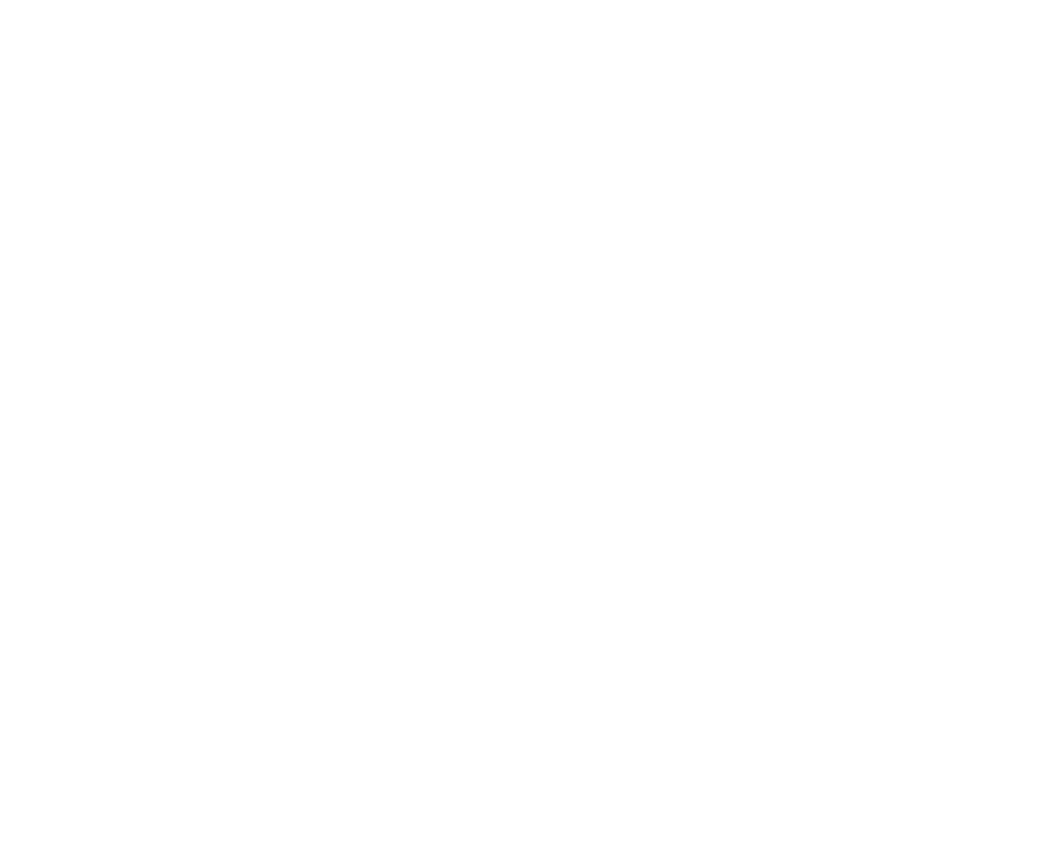
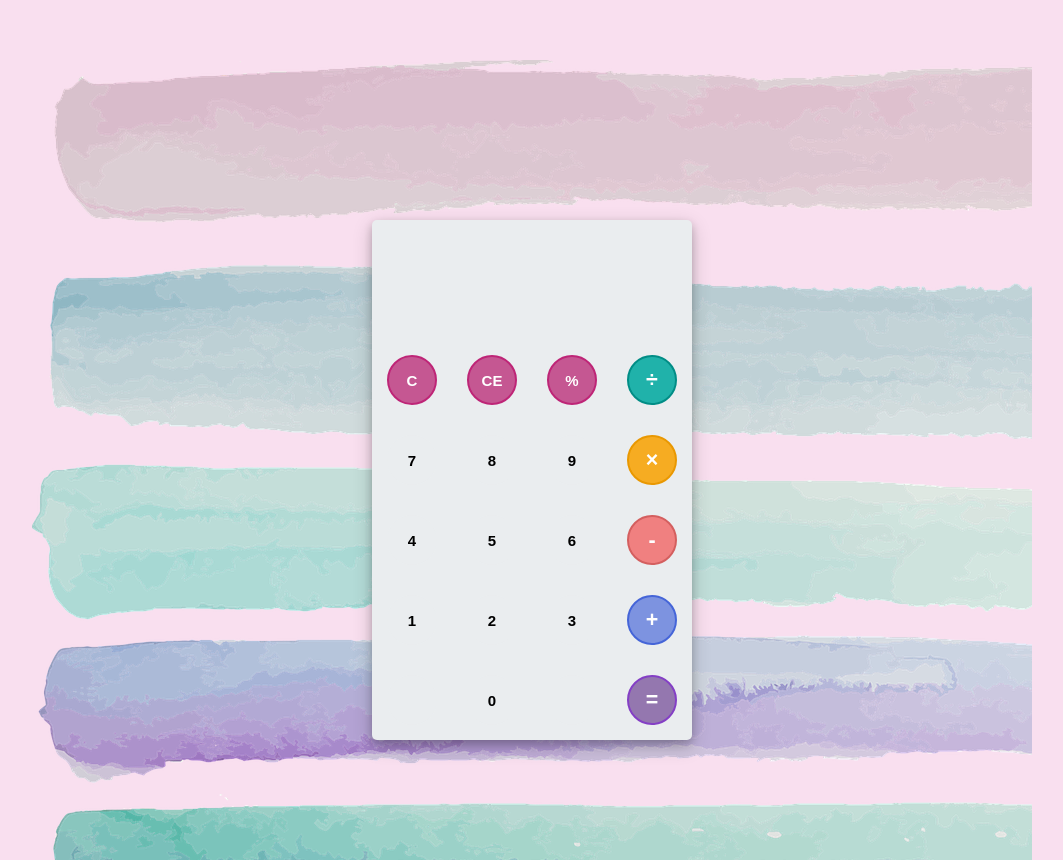
Before and after one commit to fluffykelpie/Simple-Calculator, a plain HTML site: page index.html in a window 1280 px wide. Shown: the whole page, without its empty margins (108-1171 px from the left). Before the commit the page ends 800 px from the top, so only its background shows below. Drawn offline with Linux system fonts and the light colour scheme.

Commit message:
finalize simple calculator
- Modify CSS file
- Modify HTML file
- Modify Javascript file
- Add background image

```diff
--- a/index.html
+++ b/index.html
@@ -4,10 +4,44 @@
     <meta charset="UTF-8">
     <meta name="viewport" content="width=device-width, initial-scale=1.0">
     <link rel="stylesheet" href="./style.css" type="text/css">
+    <link rel="stylesheet" href="https://fonts.googleapis.com/css?family=Open+Sans:600,700" rel="stylesheet">
     <title>Simple Calculator</title>
 </head>
 <body>
-
-  <link rel="stylesheet" href="./script.js">
+    <div id="container">
+        <div id="calculator">
+            <div id="result">
+                <div id="history">
+                    <p id="history-value"></p>
+                </div>
+                <div id="output">
+                    <p id="output-value"></p>
+                </div>
+            </div>
+            <div id="keyboard">
+                <button class="operator" id="clear">C</button>
+                <button class="operator" id="backspace">CE</button>
+                <button class="operator" id="%">%</button>
+                <button class="operator" id="/">&#247;</button>
+                <button class="number" id="7">7</button>
+                <button class="number" id="8">8</button>
+                <button class="number" id="9">9</button>
+                <button class="operator" id="*">&times;</button>
+                <button class="number" id="4">4</button>
+                <button class="number" id="5">5</button>
+                <button class="number" id="6">6</button>
+                <button class="operator" id="-">-</button>
+                <button class="number" id="1">1</button>
+                <button class="number" id="2">2</button>
+                <button class="number" id="3">3</button>
+                <button class="operator" id="+">+</button>
+                <button class="empty" id="empty"></button>
+                <button class="number" id="0">0</button>
+                <button class="empty" id="empty"></button>
+                <button class="operator" id="=">=</button>
+            </div>
+        </div>
+    </div>
+  <script src="./script.js"></script>
 </body>
 </html>
--- a/script.js
+++ b/script.js
@@ -0,0 +1,88 @@
+function getHistory () {
+   return document.getElementById("history-value").innerText;
+}
+
+function printHistory(num) {
+    document.getElementById("history-value").innerText=num;
+}
+
+function getOutput(){
+    return document.getElementById("output-value").innerText;
+}
+
+function printOutput(num){
+    if (num == ""){
+        document.getElementById("output-value").innerText=num;
+    }else {
+        document.getElementById("output-value").innerText=getFormattedNumber(num);
+    }
+}
+
+function getFormattedNumber(num){
+    if (num == "-"){
+        return "";
+    }
+
+    let n = Number(num);
+    let value = n.toLocaleString("en");
+    return value;
+}
+
+function reverseNumberFormat(num){
+    return Number(num.replace(/,/g, ''));
+}
+
+let operator = document.getElementsByClassName("operator");
+for (let i = 0; i < operator.length; i++){
+    operator[i].addEventListener('click', function(){
+        if (this.id=="clear"){ // if operator has id clear
+            printHistory(""); // print history ""
+            printOutput(""); // print outpur ""
+        }
+        else if(this.id=="backspace"){ // if operator has id backspace
+            let output = reverseNumberFormat(getOutput()).toString();
+            if(output){ // if outpur has a value
+                output=output.substr(0,output.length-1); // substract 1 number of the given value
+                printOutput(output); // print the remaining output
+            }
+        }
+        else {
+            let output = getOutput();
+            let history = getHistory();
+
+                if(output == "" &&history!= ""){
+                    if(isNaN(history[history.length-1])){
+                        history = history.substr(0, history.length-1);
+                    }
+                }
+
+                if (output != "" || history != ""){
+                    output = output == ""?
+                    output:reverseNumberFormat(output);
+                    history=history+output;
+
+                    if(this.id == "="){ // if value is =
+                        let result = eval(history); // evaluate history
+                        printOutput(result);
+                        printHistory("");
+                    }
+                    else {
+                        history = history + this.id;
+                        printHistory(history);
+                        printOutput("");
+                    }
+                }
+            }
+        });
+}
+
+let number = document.getElementsByClassName("number");
+for (let i = 0; i < number.length; i++){
+    number[i].addEventListener('click', function(){
+        let output = reverseNumberFormat(getOutput());
+        if(output!=NaN){ // if output is a number
+            output= output + this.id;
+            printOutput(output);
+        }
+    });
+}
--- a/style.css
+++ b/style.css
@@ -0,0 +1,137 @@
+html, body {
+    padding: 0;
+    margin: 0;
+}
+
+html {
+    font-size: 1em;
+    height: 100vh;
+}
+
+body {
+    font-family: 'Open Sans', sans-serif;
+    background-color:rgba(248, 214, 235, 0.767);
+    font-size: 100%;
+}
+
+#container {
+    width: 1000px;
+    height: 800px;
+    background: linear-gradient(rgba(0, 0, 0, 0),rgba(0, 0, 0, 0)), url("/watercolour-4117017_1280.png");
+    margin: 60px auto;
+    display: flex;
+    align-items: center;
+    justify-content: center;
+}
+
+#calculator {
+    width: 320px;
+    height: 520px;
+    background-color: #eaedef;
+    margin: 0 auto;
+    position: relative;
+    top: 20px;
+    border-radius: 5px;
+    box-shadow: 0 4px 8px 0 rgba(0,0,0,0.2), 0 6px 20px 0 rgba(0,0,0,0.19);
+}
+
+#result {
+    height: 120px;
+}
+
+#history {
+    text-align: right;
+    height: 20px;
+    margin: 0 20px;
+    padding-top: 20px;
+    font-size: 0.9375rem;
+    color: #919191;
+}
+
+#output {
+    text-align: right;
+    height: 60px;
+    margin: 10px 20px;
+    font-size: 1.875rem;
+}
+
+#keyboard {
+    height: 400px;
+}
+
+.operator, .number, .empty, .operator-one {
+    width: 50px;
+    height: 50px;
+    margin: 15px;
+    float: left;
+    border-radius: 50%;
+    border-width: 0;
+    font-weight: bold;
+    font-size: 0.9375rem;
+}
+
+.operator, .operator-one {
+    color: white;
+}
+
+.number, .empty {
+    background-color: #eaedef;
+}
+
+.number, .operator {
+    cursor: pointer;
+}
+
+.operator:active, .number:active {
+    font-size: 0.8125rem;
+}
+
+.operator:focus, .number:focus, .empty:focus {
+    outline: 0;
+}
+
+button:nth-child(4) {
+    font-size: 1.34rem;
+    background-color: #20b2aa;
+    border: 2px solid #018d86;
+}
+
+button:nth-child(8) {
+    font-size: 1.34rem;
+    background-color: #f6ac22;
+    border: 2px solid #e99802;
+}
+
+button:nth-child(12) {
+    font-size: 1.34rem;
+    background-color: #f08080;
+    border: 2px solid #d45f5f;
+}
+
+button:nth-child(16) {
+    font-size: 1.34rem;
+    background-color: #7d93e0;
+    border: 2px solid #4565d8;
+}
+
+button:nth-child(20) {
+    font-size: 1.34rem;
+    background-color: #9477af;
+    border: 2px solid #843fc5;
+}
+
+.operator{
+    background-color: #c55792;
+    border: 2px solid #be2577;
+}
+
+.operator:hover, .number:hover, .operator:hover {
+    transition: 0.1s ease-in;
+    background-color: rgba(117, 117, 117, 0.445);
+    border: 0.2px solid rgba(117, 117, 117, 0.835);
+}
+
+.operator:active, .number:active {
+    transition: 0.1s ease-in;
+    transform: scale(0.9);
+}
```
Also changed, not shown: watercolour-4117017_1280.png (added), 1 other file.
